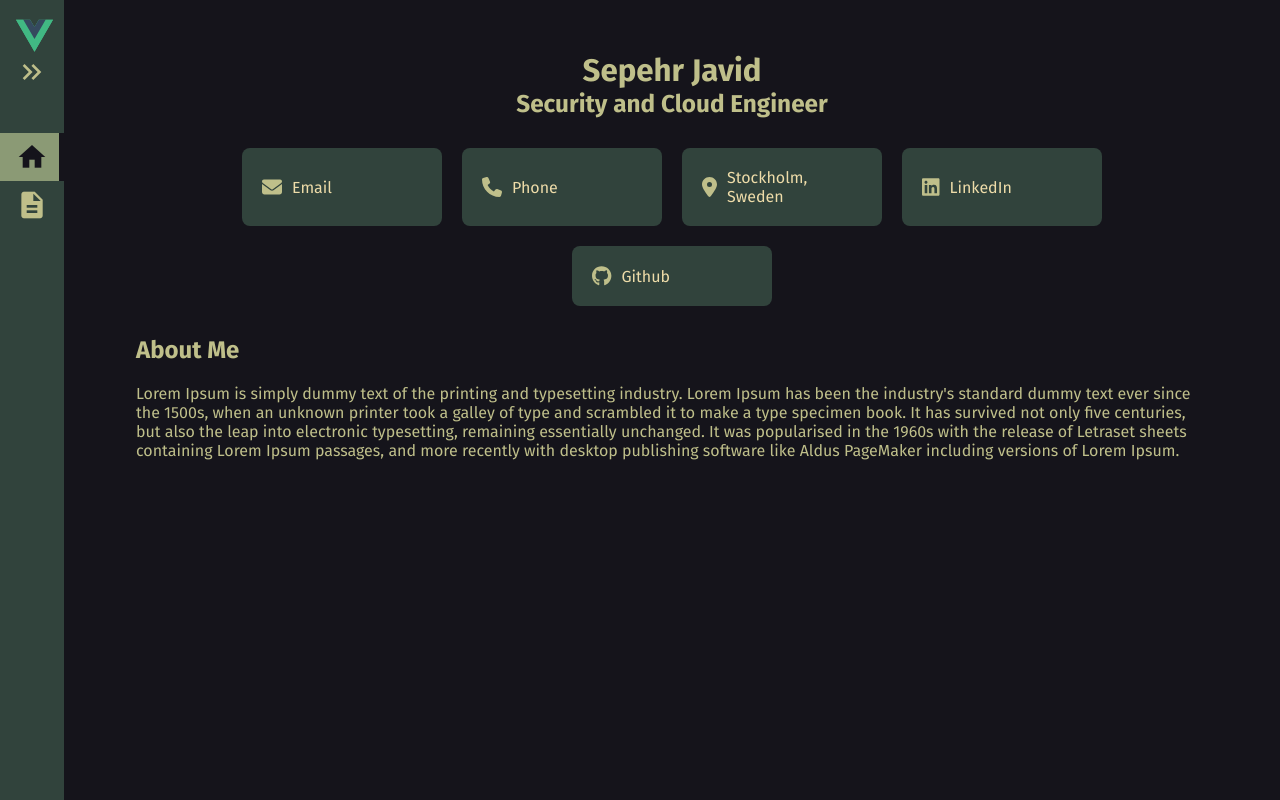
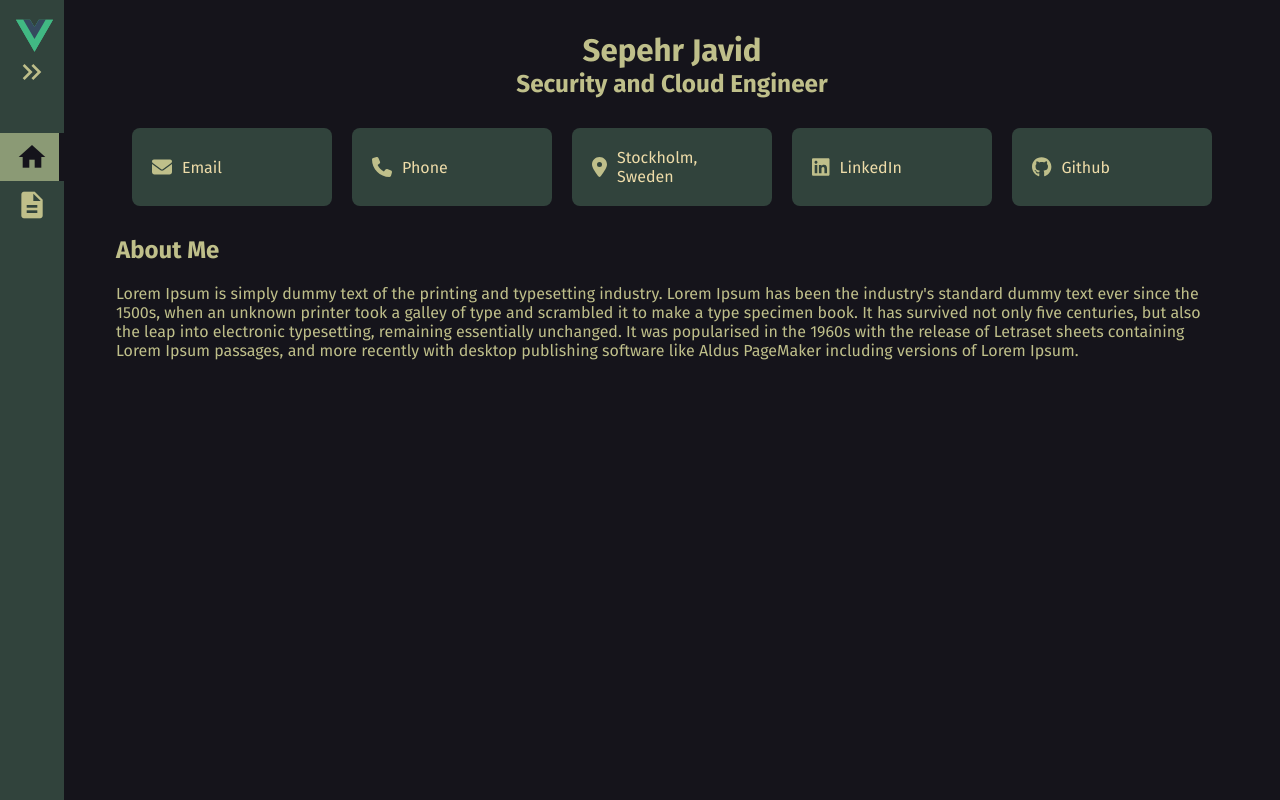
Before and after one commit to sepehrjavid/sepehrjavid-website, a Vue app: page / in a window 1280 px wide. Built offline with nearby package versions, Linux system fonts and the light colour scheme.

Commit message:
polish personal info and fix position fixed on side bar

```diff
--- a/src/components/PersonalInfo.vue
+++ b/src/components/PersonalInfo.vue
@@ -1,5 +1,4 @@
 <template>
-    <section class="home">
     <div class="title">
         <h2>Sepehr Javid</h2>
         <h3>Security and Cloud Engineer</h3>
@@ -21,7 +20,6 @@
         electronic typesetting, remaining essentially unchanged. It was popularised in the 1960s with the release of
         Letraset sheets containing Lorem Ipsum passages, and more recently with desktop publishing software like
         Aldus PageMaker including versions of Lorem Ipsum.</p>
-    </section>
 </template>
 
 <script setup>
@@ -38,9 +36,6 @@ const data = ref([
 </script>
 
 <style lang="scss" scoped>
-.home {
-    padding: 20px;
-
 .title {
     text-align: center;
     margin-bottom: 15px;
@@ -102,5 +97,4 @@ const data = ref([
     margin: 20px;
     font-size: medium;
 }
-}
 </style>
--- a/src/components/Sidebar.vue
+++ b/src/components/Sidebar.vue
@@ -167,7 +167,7 @@ aside {
     }
 
     @media (max-width: 768px) {
-        position: absolute;
+        position: fixed;
         z-index: 99;
     }
 }
--- a/src/router/index.js
+++ b/src/router/index.js
@@ -8,8 +8,8 @@ const router = createRouter({
             component: () => import('../views/Home.vue')
         },
         {
-            path: '/about',
-            component: () => import('../views/About.vue')
+            path: '/experience',
+            component: () => import('../views/Experience.vue')
         }
     ]
 })
--- a/src/views/About.vue
+++ /dev/null
@@ -1,6 +0,0 @@
-<template>
-    <main class="about-page">
-        <h1>About</h1>
-        <p>This is the about page</p>
-    </main>
-</template>
```
Also changed, not shown: src/views/Experience.vue (added), src/views/Home.vue (line endings or trailing spaces). Lines whose indentation alone changed are shown as unchanged.
